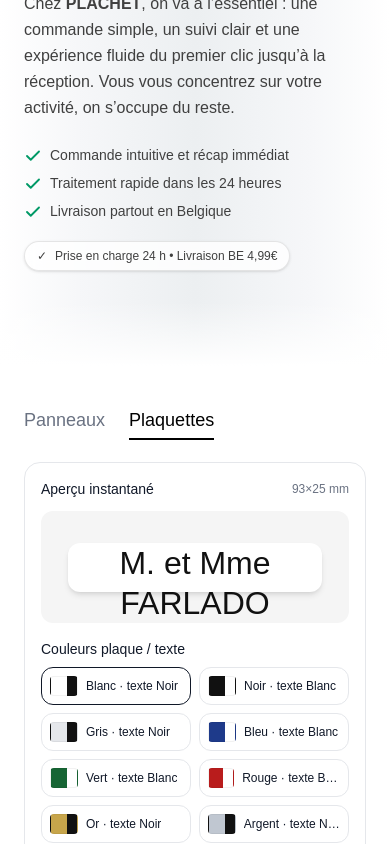
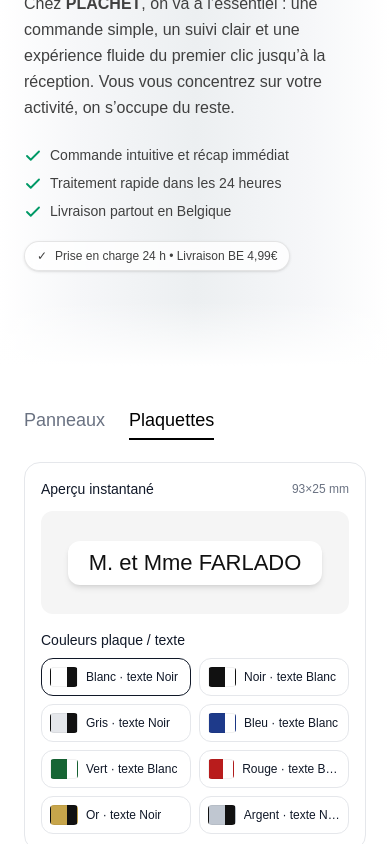
Before and after one commit to beendev/plachet, a Next.js app: page / in a window 390 px wide. Both pictures are taken after a click on the button "Plaquettes". Shown: the part 447-1291 px from the top of the page. Built offline with nearby package versions, Linux system fonts and the light colour scheme.

Commit message:
modif responsive

```diff
--- a/src/components/PlaquetteConfigurator.tsx
+++ b/src/components/PlaquetteConfigurator.tsx
@@ -2,6 +2,9 @@
 "use client";
 
 import { useMemo, useState } from "react";
+
+import type { DependencyList } from "react";
+
 
 /* ---------- Types ---------- */
 type FixationKey =
@@ -215,8 +218,9 @@ export default function PlaquetteConfigurator() {
     </div>
 
     <div className="relative w-full aspect-[3/1] rounded-xl grid place-items-center bg-neutral-100 p-4">
+        {/* Plaque */}
         <div
-            className="shadow-md grid place-items-center"
+        className="shadow-md grid place-items-center overflow-hidden"
         style={{
             background: colorDef.plate,
             color: colorDef.text,
@@ -226,8 +230,13 @@ export default function PlaquetteConfigurator() {
         }}
         >
         <div
-              className={`px-4 text-center leading-tight break-words ${fontClass}`}
-              style={{ fontSize: clampPx(content) }}
+            ref={useFitText(content, { min: 12, max: 46, pad: 12, deps: [width, height, font, rounded, color] })}
+            className={`px-3 text-center leading-tight ${fontClass}`}
+            style={{
+            lineHeight: 1.05,
+            wordBreak: "break-word",
+            hyphens: "auto",
+            }}
             title={content}
         >
             {content}
@@ -586,3 +595,56 @@ function clampPx(text: string) {
   if (len < 34) return "24px";
   return "20px";
 }
+
+
+
+import { useLayoutEffect, useRef } from "react";
+
+function useFitText(
+  text: string,
+  opts?: { min?: number; max?: number; pad?: number; deps?: DependencyList }
+) {
+  const ref = useRef<HTMLDivElement>(null);
+
+  useLayoutEffect(() => {
+    const el = ref.current;
+    if (!el) return;
+    const parent = el.parentElement as HTMLElement;
+    if (!parent) return;
+
+    const MIN = opts?.min ?? 12;
+    const MAX = opts?.max ?? 46;
+    const PAD = opts?.pad ?? 8;
+
+    const calc = () => {
+      el.style.whiteSpace = "pre-wrap";
+      el.style.wordBreak = "break-word";
+
+      let lo = MIN;
+      let hi = MAX;
+      let best = MIN;
+
+      for (let i = 0; i < 12; i++) {
+        const mid = Math.floor((lo + hi) / 2);
+        el.style.fontSize = mid + "px";
+
+        const fits =
+          el.scrollWidth <= parent.clientWidth - PAD &&
+          el.scrollHeight <= parent.clientHeight - PAD;
+
+        if (fits) { best = mid; lo = mid + 1; }
+        else { hi = mid - 1; }
+      }
+      el.style.fontSize = best + "px";
+    };
+
+    const ro = new ResizeObserver(calc);
+    ro.observe(parent);
+    calc();
+
+    return () => ro.disconnect();
+    // eslint-disable-next-line react-hooks/exhaustive-deps
+  }, [text, ...(opts?.deps ?? ([] as DependencyList))]);
+
+  return ref;
+}
```
Lines whose indentation alone changed are shown as unchanged.
